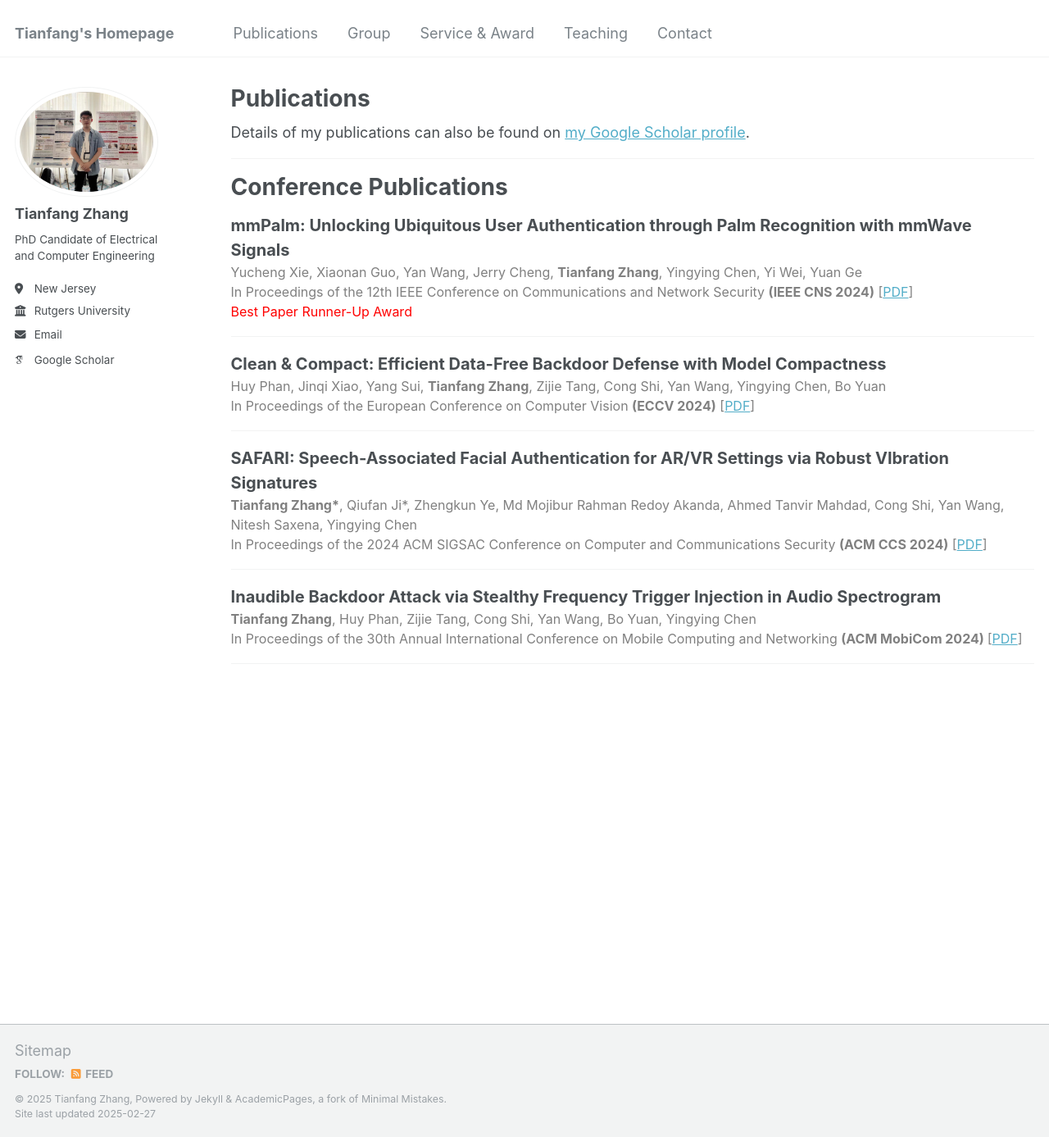
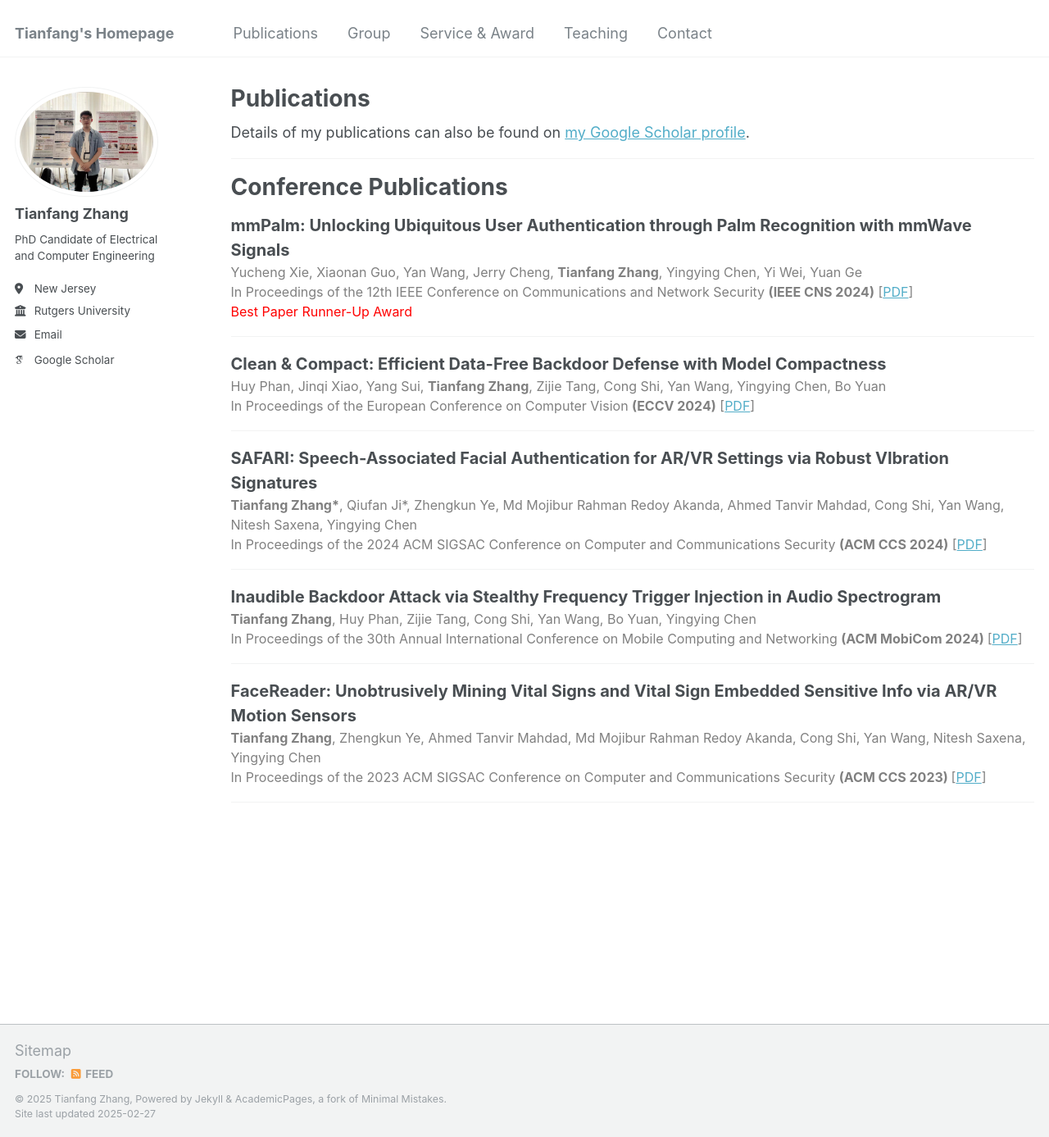
Before and after one commit to tianfang96/tianfang96.github.io, a Jekyll site: the page built from _pages/publications.html, in a window 1280 px wide and 1387 px high. Shown: the whole window at 82% size. Built offline with Jekyll 4.4.1, drawn with Linux system fonts in a browser that asks for light colours; some web fonts are replaced.

Commit message:
Update publications.html

```diff
--- a/_pages/publications.html
+++ b/_pages/publications.html
@@ -57,3 +57,14 @@ author_profile: true
   In Proceedings of the 30th Annual International Conference on Mobile Computing and Networking <strong>(ACM MobiCom 2024) </strong> [<a href="https://www.winlab.rutgers.edu/~yychen/daisylab/papers/Inaudible%20Backdoor%20Attack%20via%20Stealthy%20Frequency%20Trigger%20Injection%20in%20Audio%20Spectrogram.pdf">PDF</a>]
 </div>
 <hr>
+
+<div style="font-size: 20px; font-weight: bold;">
+  FaceReader: Unobtrusively Mining Vital Signs and Vital Sign Embedded Sensitive Info via AR/VR Motion Sensors
+</div>
+<div style="font-size: 16px; color: gray;">
+  <strong>Tianfang Zhang</strong>, Zhengkun Ye, Ahmed Tanvir Mahdad, Md Mojibur Rahman Redoy Akanda, Cong Shi, Yan Wang, Nitesh Saxena, Yingying Chen
+</div>
+<div style="font-size: 16px; color: gray;">
+  In Proceedings of the 2023 ACM SIGSAC Conference on Computer and Communications Security <strong>(ACM CCS 2023) </strong> [<a href="https://web.njit.edu/~cs638/paper/FaceReader%20Unobtrusively%20Mining%20Vital%20Signs%20and%20Vital%20Sign%20Embedded%20Sensitive%20Info%20via%20ARVR%20Motion%20Sensors.pdf">PDF</a>]
+</div>
+<hr>
```
